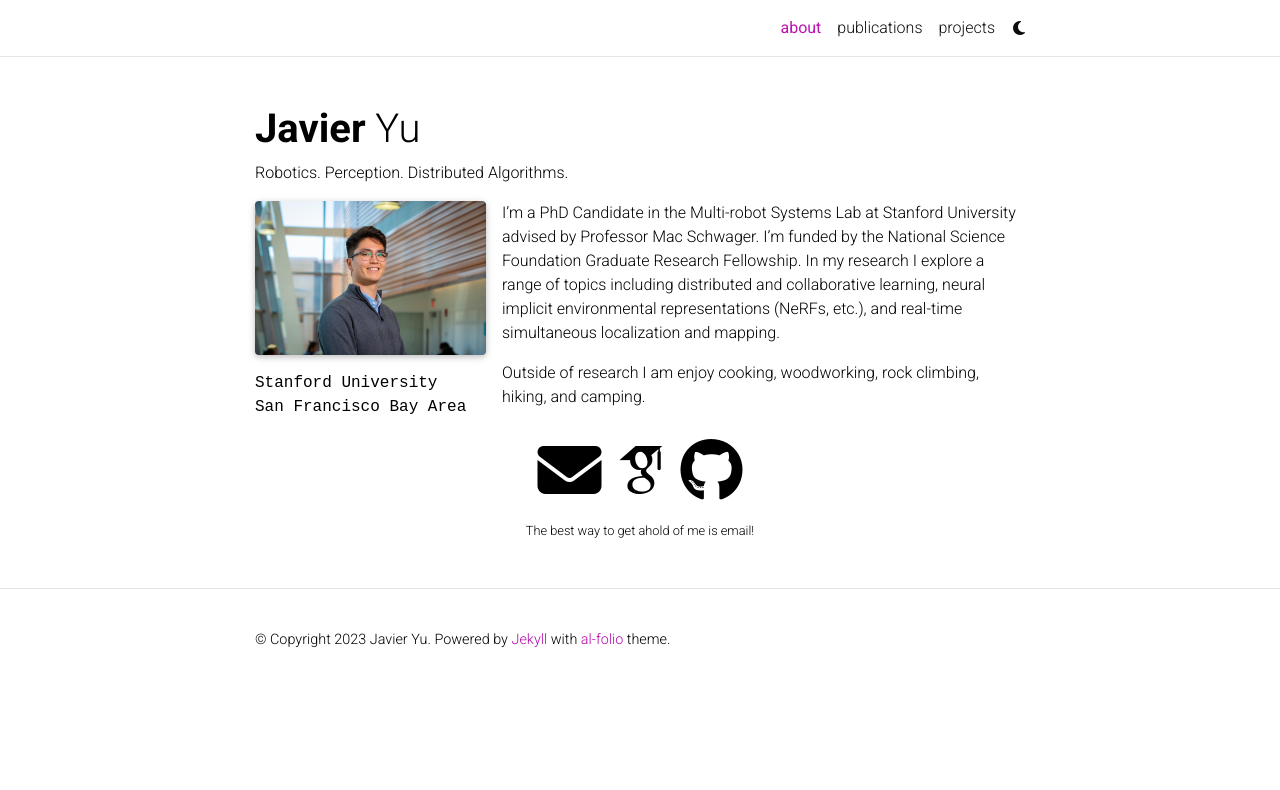
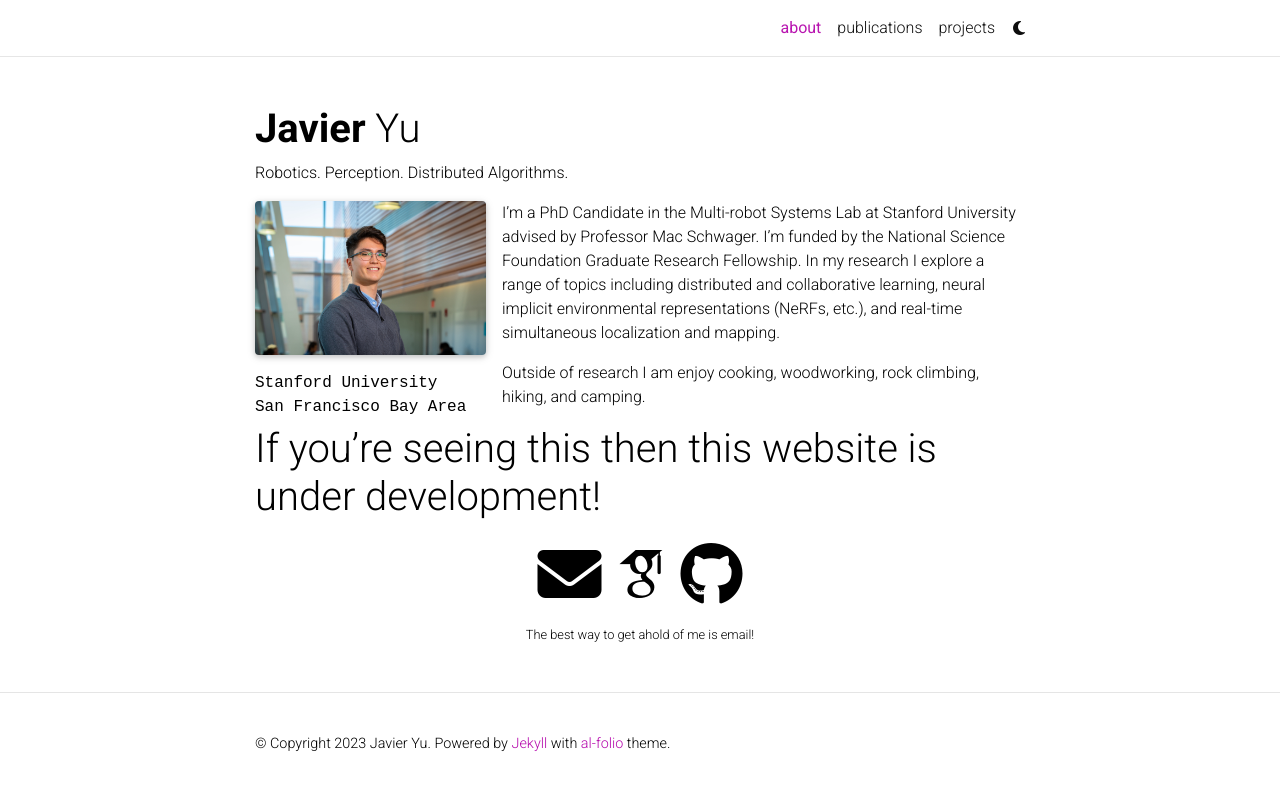
Before and after one commit to javieryu/javieryu.github.io, a Jekyll site: the page built from _pages/about.md, in a window 1280 px wide. Shown: the top 790 px of the page. Built offline with Jekyll 4.4.1, drawn with Linux system fonts in a browser that asks for light colours; full-size pictures stand in for the smaller copies a plugin makes; some web fonts are replaced; comment, search, counter and statistics services are not loaded; a style sheet for code colours, icons or effects is not loaded.

Commit message:
under repair and logo

```diff
--- a/_config.yml
+++ b/_config.yml
@@ -14,7 +14,7 @@
 keywords: machine-learning, robotics, ai, perception  # add your own keywords or leave empty
 
 lang: en # the language of your site (for example: en, fr, cn, ru, etc.)
-icon: ⚛️  # the emoji used as the favicon (alternatively, provide image name in /assets/img/)
+icon: me2.jpg # the emoji used as the favicon (alternatively, provide image name in /assets/img/)
 
 url: https://javieryu.github.io # the base hostname & protocol for your site
 baseurl:  # the subpath of your site, e.g. /blog/
--- a/_pages/about.md
+++ b/_pages/about.md
@@ -21,3 +21,5 @@
 I'm a PhD Candidate in the Multi-robot Systems Lab at Stanford University advised by Professor Mac Schwager. I'm funded by the National Science Foundation Graduate Research Fellowship. In my research I explore a range of topics including distributed and collaborative learning, neural implicit environmental representations (NeRFs, etc.), and real-time simultaneous localization and mapping.
 
 Outside of research I am enjoy cooking, woodworking, rock climbing, hiking, and camping.
+
+# If you're seeing this then this website is under development!
```
